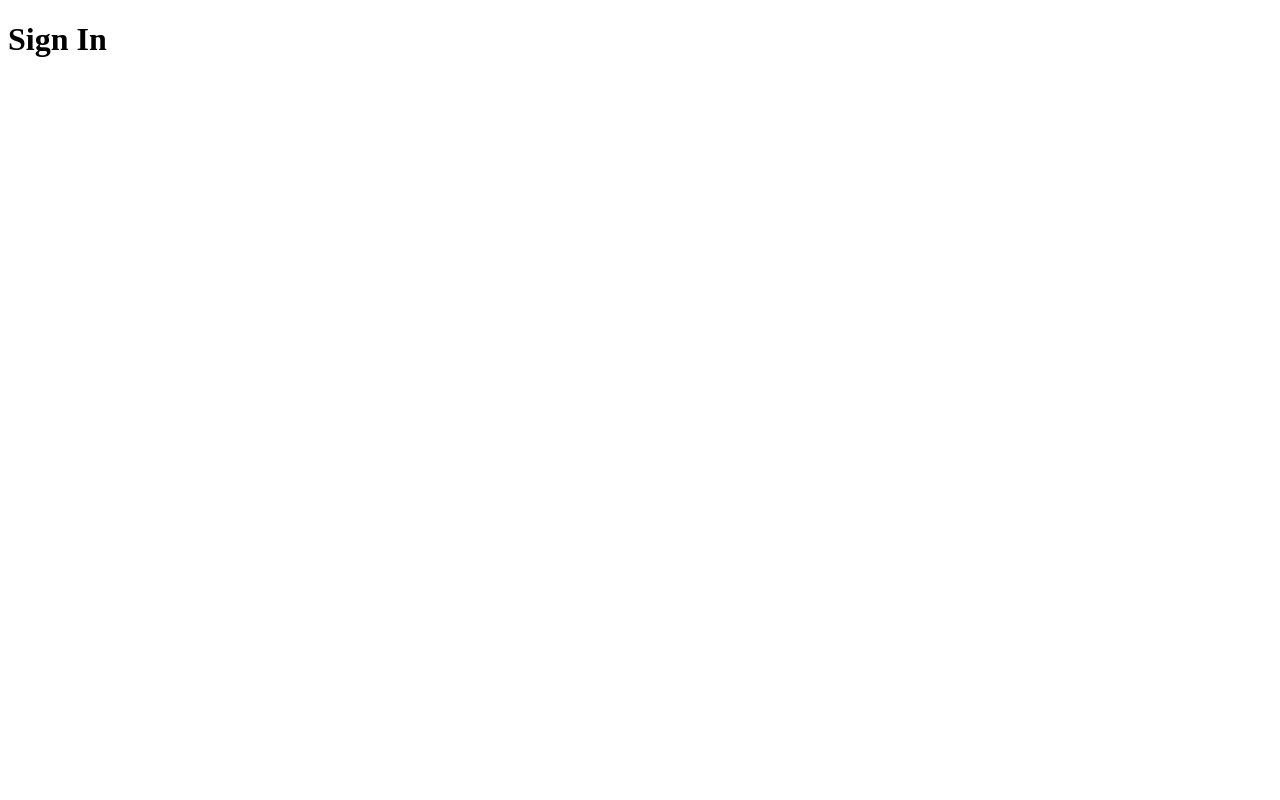
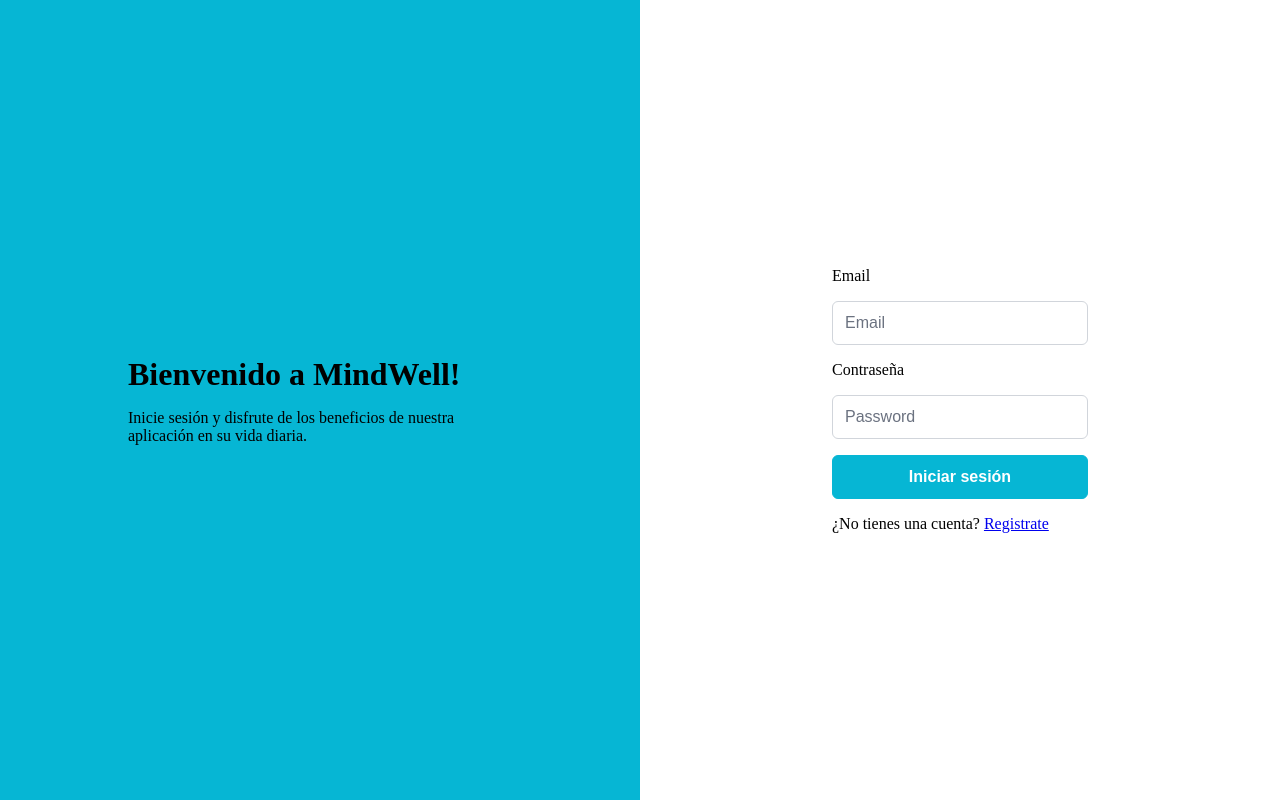
Before and after one commit to EUrbizagastegui/MindWell_Frontend, a React (Vite) app: page /sign-in in a window 1280 px wide. Built offline with nearby package versions, Linux system fonts and the light colour scheme; a web font is replaced by a local one.

Commit message:
Creadas las plantillas de login.

```diff
--- a/src/index.css
+++ b/src/index.css
@@ -0,0 +1,4 @@
+* {
+    margin: 0;
+    box-sizing: border-box;
+}
--- a/src/pages/signIn/SignIn.css
+++ b/src/pages/signIn/SignIn.css
@@ -0,0 +1,31 @@
+.sign-in {
+   display: grid;
+   grid-template-columns: 1fr 1fr;
+   align-items: center;
+   justify-content: center;
+   min-height: 100dvh;
+}
+.si-left {
+    display: flex;
+    align-items: center;
+    justify-content: center;
+    background-color: #06b6d4;
+    min-height: 100dvh;
+}
+.sill {
+    width: 60%;
+    display: flex;
+    flex-direction: column;
+    gap: 1em;
+}
+.si-right {
+    display: flex;
+    align-items: center;
+    justify-content: center;
+}
+.sir-body {
+    width: 40%;
+    display: flex;
+    flex-direction: column;
+    gap: 1em;
+}
--- a/src/pages/signIn/SignIn.jsx
+++ b/src/pages/signIn/SignIn.jsx
@@ -1,9 +1,27 @@
 import './SignIn.css'
+import { InputText } from 'primereact/inputtext';
+import { Button } from 'primereact/button';
 
 const SignIn = () => {
     return (
         <div className="sign-in">
-            <h1>Sign In</h1>
+            <div className='si-left'>
+                <div className='sill'>
+                    <h1>Bienvenido a MindWell!</h1>
+                    <p>Inicie sesión y disfrute de los beneficios de nuestra aplicación en su vida diaria.</p>
+                </div>
+            </div>
+            <div className="si-right">
+                <div className='sir-body'>
+                    <label htmlFor="email">Email</label>
+                    <InputText id='email' placeholder='Email' />
+                    <label htmlFor="password">Contraseña</label>
+                    <InputText id='password' placeholder='Password' />
+                    <Button label='Iniciar sesión' />
+
+                    <p>¿No tienes una cuenta? <a href='/sign-up'>Registrate</a></p>
+                </div>
+            </div>
         </div>
     )
 }
--- a/src/pages/signup/SignUp.css
+++ b/src/pages/signup/SignUp.css
@@ -0,0 +1,21 @@
+.sign-up {
+    display: flex;
+    align-items: center;
+    justify-content: center;
+    min-height: 100dvh;
+}
+.su-body {
+    display: flex;
+    flex-direction: column;
+    gap: 1em;
+    width: 30%;
+}
+
+.su-body p {
+    margin-bottom: 1em;
+}
+.sub-title {
+    width: 100%;
+    text-align: center;
+    margin-block: 2em 1em;
+}
--- a/src/pages/signup/SignUp.jsx
+++ b/src/pages/signup/SignUp.jsx
@@ -1,9 +1,27 @@
 import './SignUp.css'
+import { Button } from 'primereact/button';
+import { InputText } from 'primereact/inputtext';
 
 const SignUp = () => {
     return (
         <div className="sign-up">
-            <h1>Sign Up</h1>
+            <div className='su-body'>
+                <div className="sub-title">
+                    <h1>Crea tu cuenta</h1>
+                </div>
+                <p>¿Ya tienes una cuenta? <a href='/sign-in'>Inicia sesión</a></p>
+                <label htmlFor="nombre">Nombre</label>
+                <InputText id='nombre' placeholder='Nombre' />
+                <label htmlFor="edad">Edad</label>
+                <InputText id='edad' placeholder='Edad' />
+                <label htmlFor="email">Email</label>
+                <InputText id='email' placeholder='Email' />
+                <label htmlFor="contraseña">Contraseña</label>
+                <InputText id='contraseña' placeholder='Contraseña' />
+                <label htmlFor="repetir-contraseña">Repetir contraseña</label>
+                <InputText id='repetir-contraseña' placeholder='Repetir contraseña' />
+                <Button label='Registrarse' />
+            </div>
         </div>
     )
 }
```
